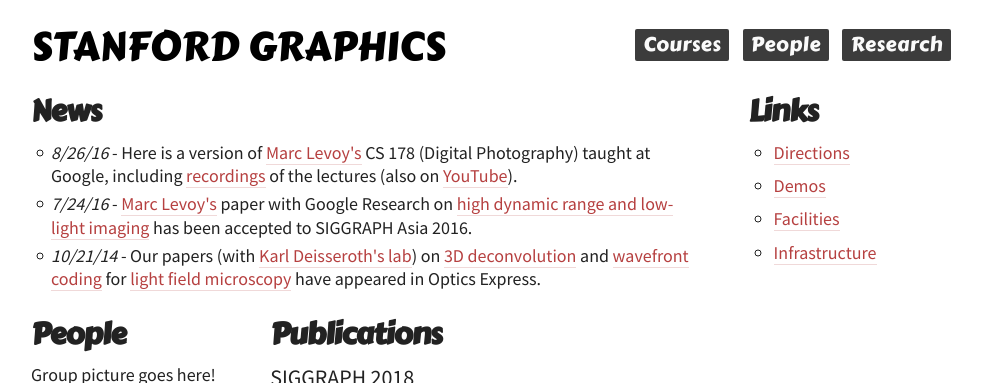
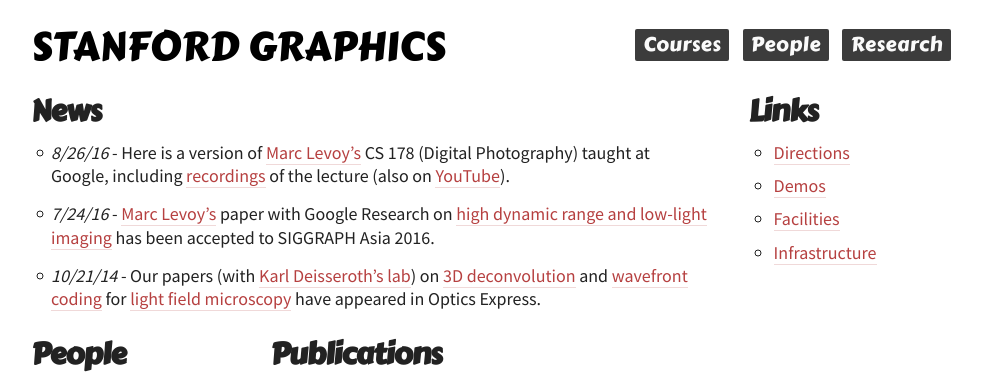
Before and after one commit to willcrichton/stanford-graphics-website, a Jekyll site: the page built from index.html, in a window 1280 px wide, cut to the strip 0-383 px from the top of the page. Shown: the whole strip, without its empty margins (149-1131 px from the left). Built offline with Jekyll 4.4.1, drawn with Linux system fonts in a browser that asks for light colours.

Commit message:
Use markdown where possible

```diff
--- a/_data/index.yml
+++ b/_data/index.yml
@@ -8,13 +8,7 @@
 
 news:
   - >-
-    <em>8/26/16</em> - Here is a version of
-          <a href="http://graphics.stanford.edu/~levoy/">Marc Levoy's</a>
-          CS 178 (Digital Photography) taught at Google,
-          including
-          <a href="http://sites.google.com/site/marclevoylectures">
-            recordings</a> of the lectures (also on
-          <a href="https://www.youtube.com/playlist?list=PL7ddpXYvFXspUN0N-gObF1GXoCA-DA-7i">YouTube</a>).
+    _8/26/16_ - Here is a version of [Marc Levoy's](http://graphics.stanford.edu/~levoy) CS 178 (Digital Photography) taught at Google, including [recordings](http://sites.google.com/site/marclevoylectures) of the lecture (also on [YouTube](https://www.youtube.com/playlist?list=PL7ddpXYvFXspUN0N-gObF1GXoCA-DA-7i)).
   - >-
     <em>7/24/16</em> -
     <a href="http://graphics.stanford.edu/~levoy/">Marc Levoy's</a>
--- a/_layouts/publication.html
+++ b/_layouts/publication.html
@@ -6,7 +6,7 @@
   <h1 class="title">{{ page.title }}</h1>
   <div class="authors">
     {% for author in page.authors %}
-    <div class="author">{{ author }}</div>
+    <div class="author">{{ author | markdownify }}</div>
     {% endfor %}
   </div>
   <div class="venue">{{ page.venue | newline_to_br }}</div>
--- a/_sass/publication.scss
+++ b/_sass/publication.scss
@@ -8,6 +8,10 @@
 
     .authors {
         margin-bottom: 2rem;
+
+        p {
+            margin: 0;
+        }
     }
 
     .body {
--- a/index.html
+++ b/index.html
@@ -10,7 +10,7 @@
       <h2>News</h2>
       <ul>
         {% for bullet in site.data.index.news %}
-        <li><span>{{ bullet }}</span></li>
+        <li><span>{{ bullet | markdownify }}</span></li>
         {% endfor %}
       </ul>
     </div>
```
Also changed, not shown: publications/scanner.md (+4 -4 lines).
